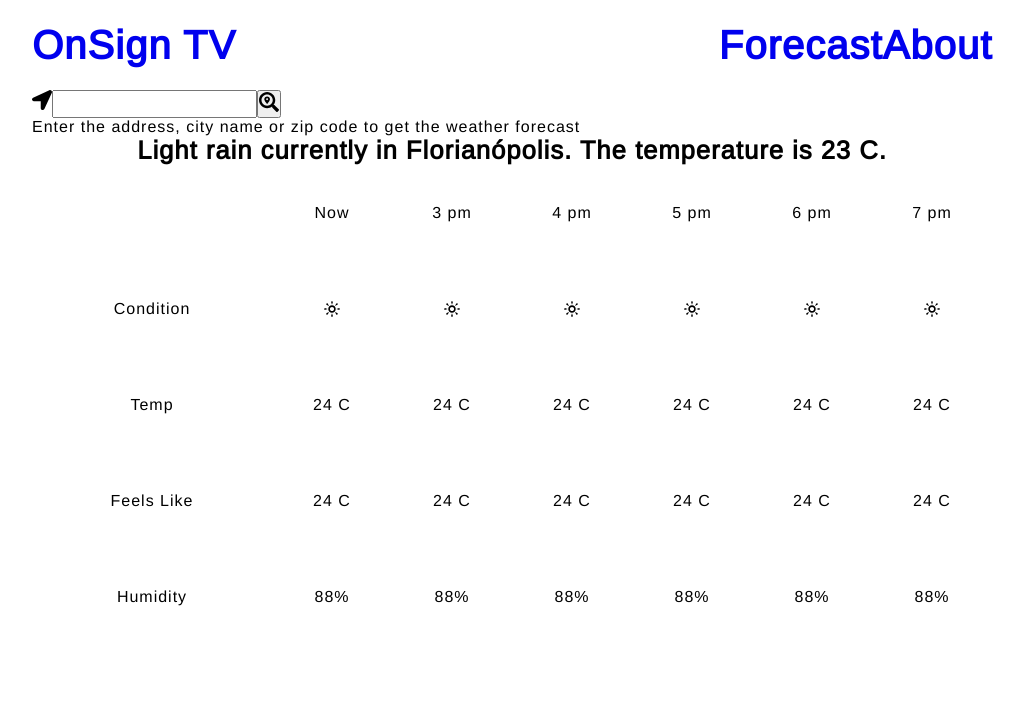
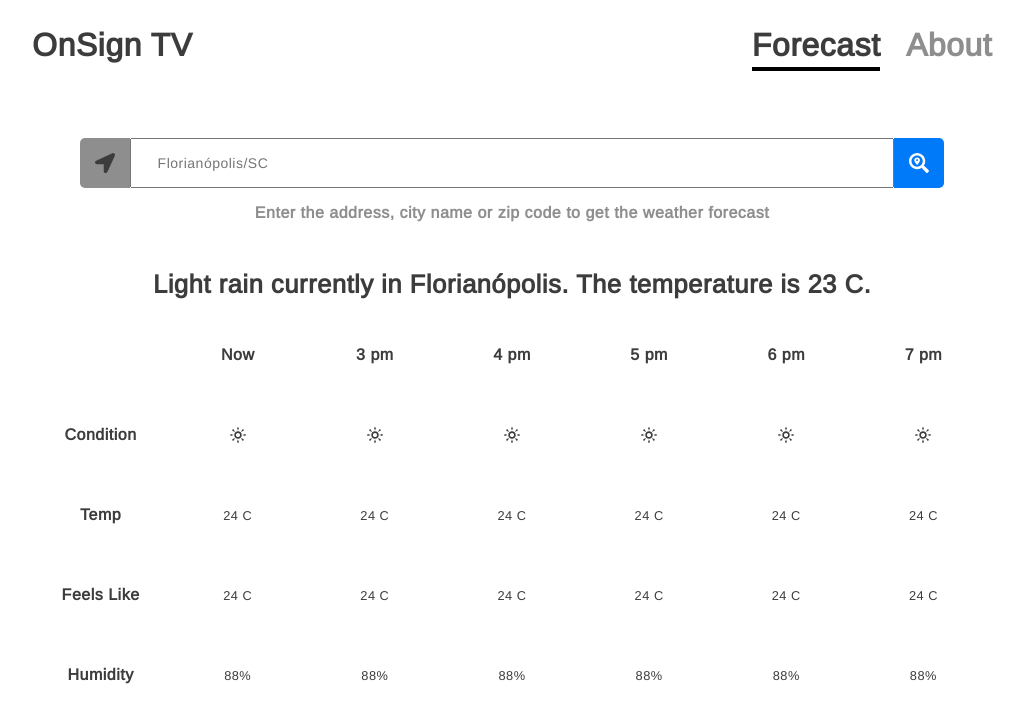
Before and after one commit to ViniciusmDias/weather-forecast, a React (Create React App) app: page / in a window 1280 px wide. Shown: the top 722 px of the page, without its empty margins (128-1152 px from the left). Built offline with nearby package versions, Linux system fonts and the light colour scheme.

Commit message:
finished layout

```diff
--- a/src/components/Header/index.tsx
+++ b/src/components/Header/index.tsx
@@ -1,15 +1,19 @@
 import React from 'react';
-import { Link } from 'react-router-dom';
+import { NavLink } from 'react-router-dom';
 
 import { HeaderMenu } from './styles';
 
 const Header: React.FC = () => {
   return (
     <HeaderMenu>
-      <Link to="/">OnSign TV</Link>
+      <NavLink to="/">OnSign TV</NavLink>
       <div>
-        <Link to="/">Forecast</Link>
-        <Link to="/about">About</Link>
+        <NavLink activeClassName="active" exact to="/">
+          Forecast
+        </NavLink>
+        <NavLink activeClassName="active" exact to="/about">
+          About
+        </NavLink>
       </div>
     </HeaderMenu>
   );
--- a/src/components/Header/styles.ts
+++ b/src/components/Header/styles.ts
@@ -5,10 +5,39 @@ export const HeaderMenu = styled.header`
   justify-content: space-between;
   align-items: center;
   height: 90px;
-
+  margin-bottom: 6vh;
   a {
     text-decoration: none;
-    font-size: 2.5rem;
+    font-size: 2rem;
     font-weight: 800;
+    color: #3c3c3c;
+    transition: opacity 0.2s ease-in-out;
+  }
+  a:hover {
+    opacity: 0.8;
+  }
+  div {
+    a {
+      position: relative;
+      color: #8e8e8e;
+    }
+    a.active {
+      color: #3c3c3c;
+    }
+    a.active:after {
+      content: '';
+      position: absolute;
+      bottom: -0.5rem;
+      left: 0;
+      width: 100%;
+      height: 0.2rem;
+      background-color: black;
+      -webkit-transition: width 0.2s;
+      transition: width 0.2s;
+    }
+
+    a + a {
+      margin-left: 2vw;
+    }
   }
 `;
--- a/src/components/Search/index.tsx
+++ b/src/components/Input/index.tsx
@@ -1,23 +1,23 @@
 import React from 'react';
 import { FaLocationArrow, FaSearchLocation } from 'react-icons/fa';
 
-import { Form } from './styles';
+import { Form, Subtitle } from './styles';
 
 const Search: React.FC = () => {
   return (
     <>
       <Form>
-        <div>
+        <button type="submit">
           <FaLocationArrow size={20} />
-        </div>
-        <input type="text" />
+        </button>
+        <input placeholder="Florianópolis/SC " type="text" />
         <button type="submit">
-          <FaSearchLocation size={20} />
+          <FaSearchLocation size={20} color={'#fff'} />
         </button>
       </Form>
-      <span>
+      <Subtitle>
         Enter the address, city name or zip code to get the weather forecast
-      </span>
+      </Subtitle>
     </>
   );
 };
--- /dev/null
+++ b/src/components/Input/styles.ts
@@ -0,0 +1,37 @@
+import styled from 'styled-components';
+
+export const Form = styled.form`
+  display: flex;
+  justify-content: center;
+  align-items: center;
+  width: 90%;
+  height: 50px;
+  margin: 6vh auto 2vh;
+
+  button {
+    background-color: #8e8e8e;
+    display: flex;
+    justify-content: center;
+    align-items: center;
+    height: 100%;
+    padding: 15px;
+    border-radius: 5px 0 0 5px;
+    border: 0;
+  }
+
+  input + button {
+    border-radius: 0 5px 5px 0;
+    background-color: #017af9;
+  }
+
+  input {
+    padding: 1vh 2vw;
+    height: 50px;
+    flex: 1;
+  }
+`;
+export const Subtitle = styled.h2`
+  text-align: center;
+  font-size: 1rem;
+  color: #8e8e8e;
+`;
--- a/src/components/Search/styles.ts
+++ /dev/null
@@ -1,5 +0,0 @@
-import styled from 'styled-components';
-
-export const Form = styled.form`
-  display: flex;
-`;
--- a/src/components/Weather/styles.ts
+++ b/src/components/Weather/styles.ts
@@ -3,16 +3,21 @@ import styled from 'styled-components';
 export const Container = styled.section`
   display: flex;
   flex-direction: column;
+  margin-top: 6vh;
 
   h1 {
     text-align: center;
     font-size: 1.6rem;
+    margin-bottom: 2vh;
   }
   div {
     width: 100%;
     display: flex;
     flex-direction: column;
-
+    ul:nth-child(1) li {
+      font-weight: 800;
+      font-size: 1rem;
+    }
     ul {
       display: flex;
       list-style: none;
@@ -25,11 +30,13 @@ export const Container = styled.section`
         align-items: center;
         text-decoration: none;
         width: 25vw;
-        height: 12vh;
+        height: 10vh;
+        font-weight: 700;
+        font-size: 1rem;
       }
       li + li {
-        text-decoration: none;
-        width: 12.5vw;
+        font-weight: 400;
+        font-size: 0.8rem;
       }
     }
   }
--- a/src/pages/About/index.tsx
+++ b/src/pages/About/index.tsx
@@ -1,9 +1,13 @@
 import React from 'react';
 
-import { Container } from './styles';
+import Header from '../../components/Header';
 
 const About: React.FC = () => {
-  return <Container>Hello About</Container>;
+  return (
+    <>
+      <Header />
+    </>
+  );
 };
 
 export default About;
--- a/src/pages/Forecast/index.tsx
+++ b/src/pages/Forecast/index.tsx
@@ -1,14 +1,14 @@
 import React from 'react';
 
 import Header from '../../components/Header';
-import Search from '../../components/Search';
+import Input from '../../components/Input';
 import Weather from '../../components/Weather';
 
 const Dashboard: React.FC = () => {
   return (
     <>
       <Header />
-      <Search />
+      <Input />
       <Weather />
     </>
   );
--- a/src/styles/global.ts
+++ b/src/styles/global.ts
@@ -7,10 +7,13 @@ export default createGlobalStyle`
     padding: 0;
     outline: 0;
     box-sizing: border-box;
+    -webkit-font-smoothing: antialiased;
+    -moz-osx-font-smoothing: grayscale;
   }
   body, input, button {
-    font: 16px Arimo, sans-serif;
-    letter-spacing: 1px;
+    font: 14px Arimo, sans-serif;
+    letter-spacing: 0.5px;
+    color: #3c3c3c;
   }
   #root {
     max-width: 960px;
```
